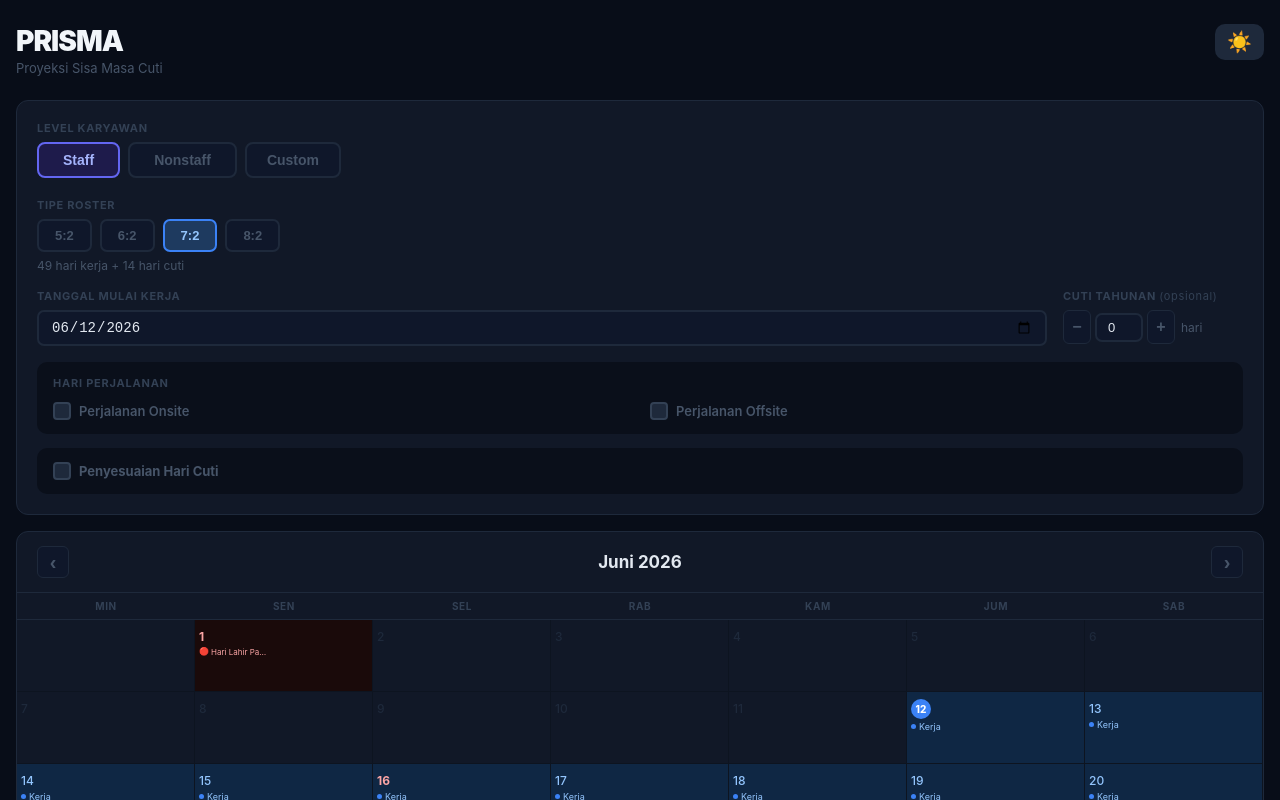
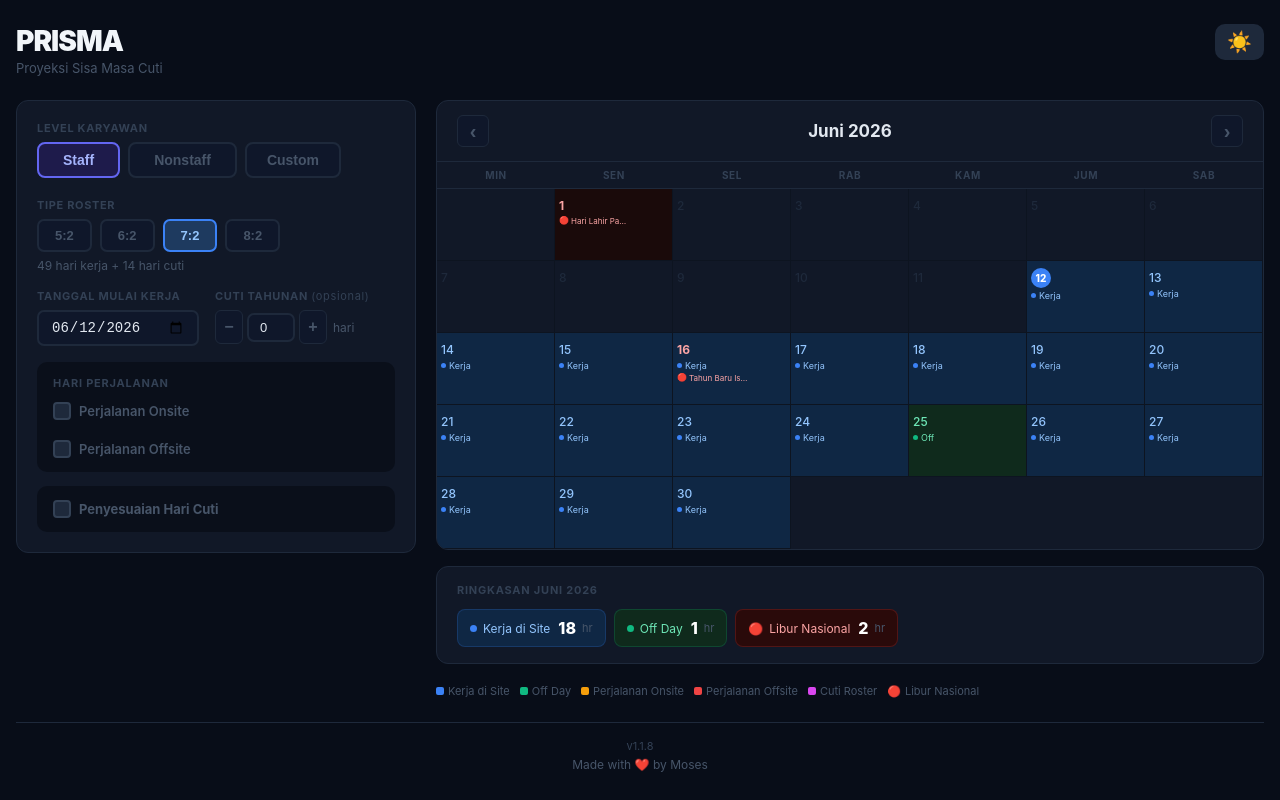
Before and after one commit to MosesOktavianus/roster-tambang, a React (Create React App) app: page / in a window 1280 px wide. Shown: the top 800 px of the page. Built offline with nearby package versions, Linux system fonts and the light colour scheme.

Commit message:
update v1.1.6 PRISMA

```diff
--- a/package.json
+++ b/package.json
@@ -1,6 +1,6 @@
 {
-  "name": "roster-tambang",
-  "version": "1.0.0",
+  "name": "prisma-roster",
+  "version": "1.1.6",
   "private": true,
   "dependencies": {
     "react": "^18.2.0",
--- a/public/index.html
+++ b/public/index.html
@@ -4,16 +4,42 @@
     <meta charset="utf-8" />
     <meta name="viewport" content="width=device-width, initial-scale=1, maximum-scale=1, user-scalable=no" />
     <meta name="theme-color" content="#080d18" />
-    <meta name="description" content="Aplikasi kalender jadwal roster tambang" />
+    <meta name="description" content="PRISMA - Proyeksi Sisa Masa Cuti" />
     <meta name="apple-mobile-web-app-capable" content="yes" />
     <meta name="apple-mobile-web-app-status-bar-style" content="black-translucent" />
-    <meta name="apple-mobile-web-app-title" content="Roster Tambang" />
+    <meta name="apple-mobile-web-app-title" content="PRISMA" />
     <link rel="manifest" href="%PUBLIC_URL%/manifest.json" />
     <link rel="apple-touch-icon" href="%PUBLIC_URL%/icon-192.png" />
-    <title>Kalender Roster Tambang</title>
+    <title>PRISMA - Proyeksi Sisa Masa Cuti</title>
     <style>
       * { box-sizing: border-box; }
       body { margin: 0; padding: 0; background: #080d18; }
+
+      .prisma-layout { display: block; }
+      .prisma-left, .prisma-right { width: 100%; }
+
+      /* Desktop/tablet lebar: 2 kolom berdampingan */
+      @media screen and (min-width: 860px) {
+        .prisma-layout {
+          display: flex !important;
+          flex-direction: row !important;
+          gap: 20px;
+          align-items: flex-start;
+        }
+        .prisma-left {
+          flex: 0 0 400px !important;
+          width: 400px !important;
+          min-width: 340px;
+          max-width: 440px;
+          position: sticky;
+          top: 24px;
+        }
+        .prisma-right {
+          flex: 1 1 0% !important;
+          width: auto !important;
+          min-width: 0;
+        }
+      }
     </style>
   </head>
   <body>
--- a/src/App.js
+++ b/src/App.js
@@ -1,6 +1,6 @@
 import { useState, useMemo } from "react";
 
-const APP_VERSION = "1.1.7";
+const APP_VERSION = "1.1.8";
 const APP_NAME = "PRISMA";
 const APP_DESC = "Proyeksi Sisa Masa Cuti";
 
@@ -326,6 +326,15 @@ export default function App() {
 
   return (
     <div style={{minHeight:"100vh", background:bg, color:text, fontFamily:"'Inter','Segoe UI',sans-serif", padding:"24px 16px", transition:"all 0.2s"}}>
+      <style>{"\
+        .prisma-layout{display:block;}\
+        .prisma-left,.prisma-right{width:100%;}\
+        @media screen and (min-width:860px){\
+          .prisma-layout{display:flex !important;flex-direction:row !important;gap:20px;align-items:flex-start;}\
+          .prisma-left{flex:0 0 400px !important;width:400px !important;min-width:340px;max-width:440px;position:sticky;top:24px;}\
+          .prisma-right{flex:1 1 0% !important;width:auto !important;min-width:0;}\
+        }\
+      "}</style>
       <div style={{maxWidth:1280, margin:"0 auto"}}>
 
         {/* Header */}
--- a/src/index.js
+++ b/src/index.js
@@ -5,9 +5,8 @@ import App from "./App";
 const root = ReactDOM.createRoot(document.getElementById("root"));
 root.render(<App />);
 
-// Register Service Worker untuk PWA (offline support)
 if ("serviceWorker" in navigator) {
-  window.addEventListener("load", () => {
-    navigator.serviceWorker.register("/service-worker.js").catch(() => {});
+  window.addEventListener("load", function() {
+    navigator.serviceWorker.register("/service-worker.js").catch(function(){});
   });
 }
```
Also changed, not shown: public/service-worker.js (+6 -9 lines), public/manifest.json.
